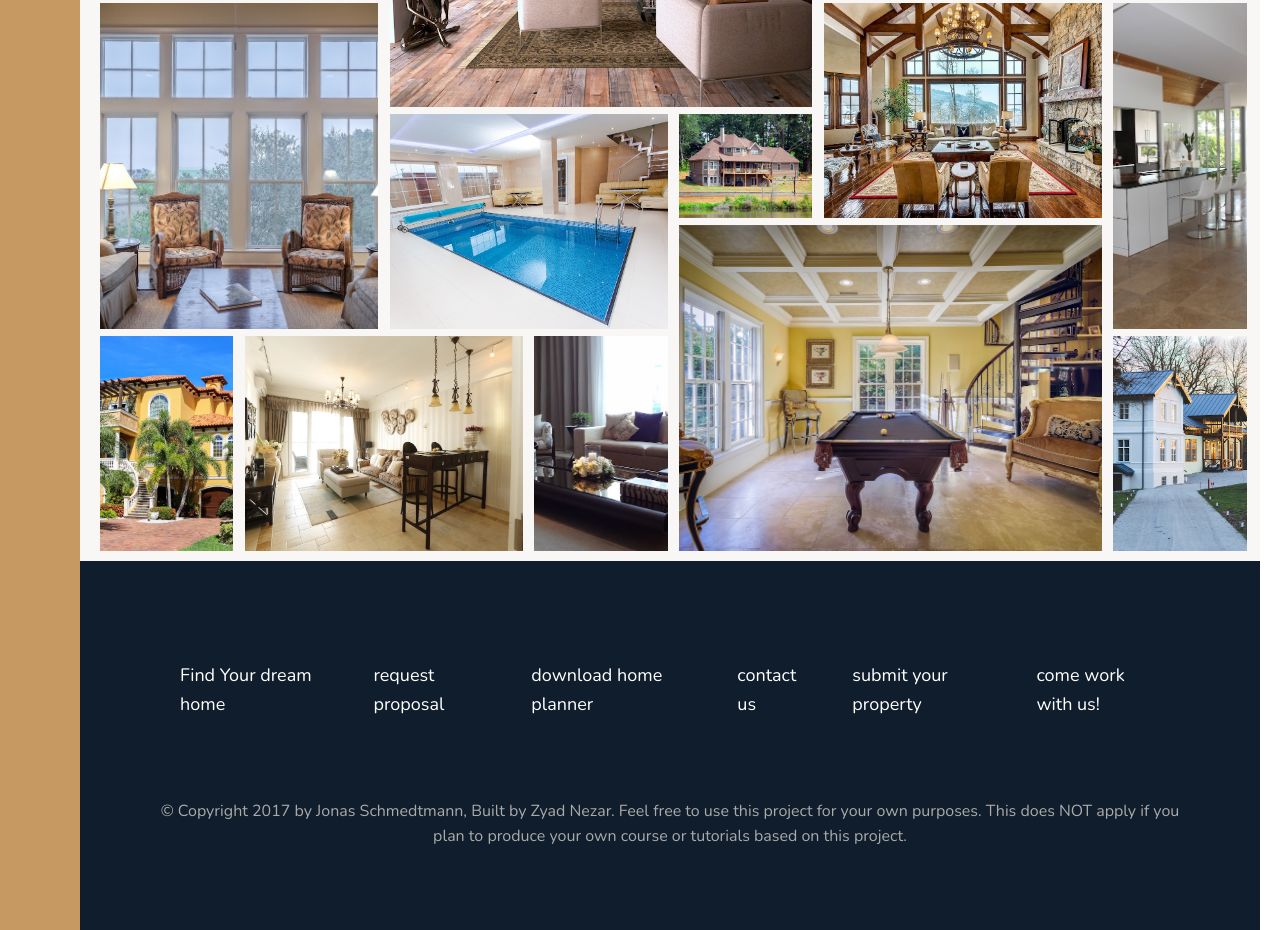
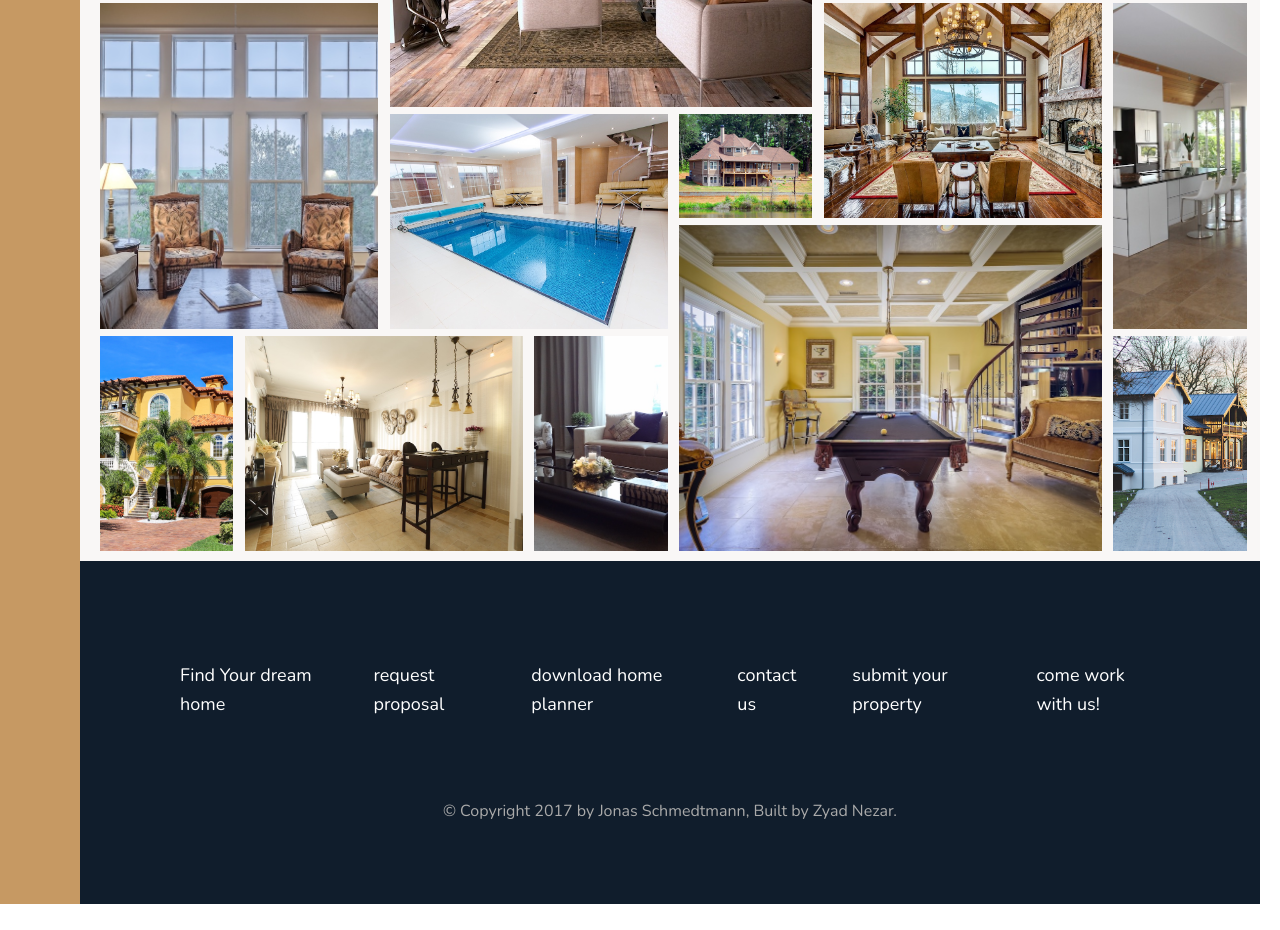
Before and after one commit to ZyadZ2000/Nexter-website, a website built with Parcel: page index.html in a window 1280 px wide. Shown: the part 3911-4841 px from the top of the page. After the commit the page ends 4815 px from the top, so only its background shows below. Built offline with nearby package versions, Linux system fonts and the light colour scheme.

Commit message:
Update index.html

```diff
--- a/index.html
+++ b/index.html
@@ -396,9 +396,7 @@
           <li>come work with us!</li>
         </ul>
         <p>
-          © Copyright 2017 by Jonas Schmedtmann, Built by Zyad Nezar. Feel free
-          to use this project for your own purposes. This does NOT apply if you
-          plan to produce your own course or tutorials based on this project.
+          © Copyright 2017 by Jonas Schmedtmann, Built by Zyad Nezar.
         </p>
       </footer>
     </div>
```
